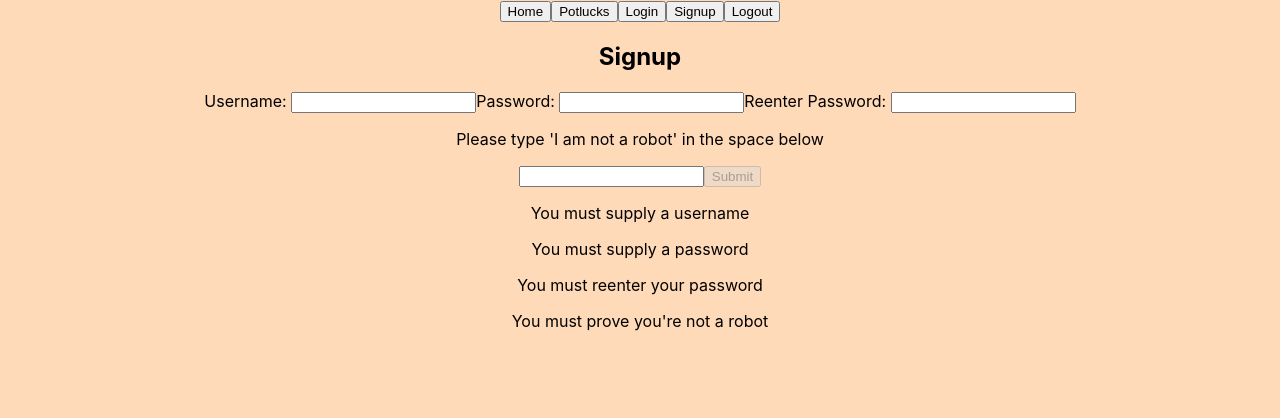
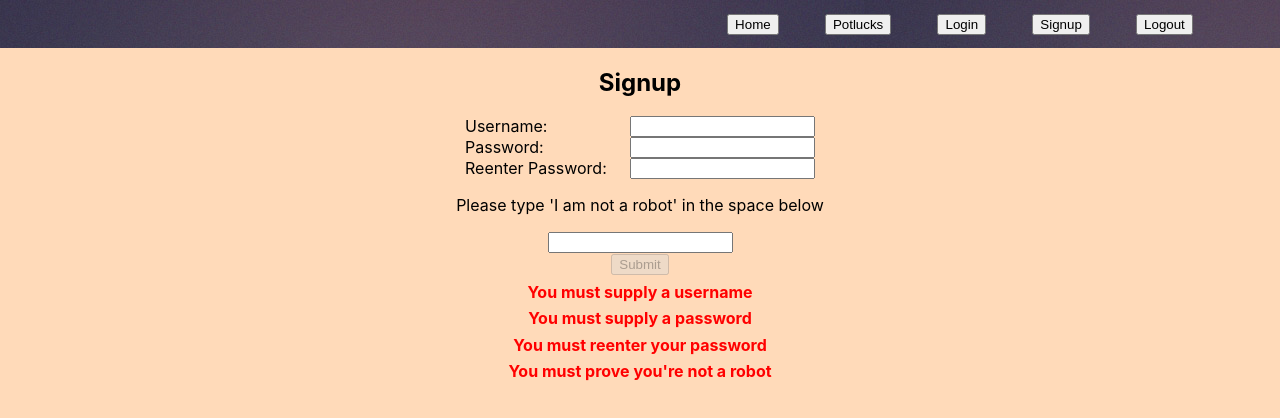
Before and after one commit to bw-potluck-planner-01/frontend, a React (Create React App) app: page /signup in a window 1280 px wide. Shown: the top 418 px of the page. Built offline with nearby package versions, Linux system fonts and the light colour scheme.

Commit message:
Implemented styling on Header

```diff
--- a/src/components/Header.js
+++ b/src/components/Header.js
@@ -1,16 +1,31 @@
 import React from 'react'
 import {Link} from 'react-router-dom'
+import styled from 'styled-components'
+import pic from '../assets/pic11.jpg'
 
 function Header () {
-    return <header>
-        <nav>
+    return <Heading>
+        <Headnav>
             <Link classname='null' to='/'><button>Home</button></Link>
             <Link classname='null' to='/potluck'><button>Potlucks</button></Link>
             <Link classname='null' to='/login'><button>Login</button></Link>
             <Link classname='null' to='/signup'><button>Signup</button></Link>
-            <button className='logout'>Logout</button>
-        </nav>
-    </header>
+            <Link><button>Logout</button></Link>
+        </Headnav>
+    </Heading>
 }
 
 export default Header
+
+const Headnav = styled.nav`
+    width: 40%;
+    display: flex;
+    justify-content: space-around;
+    margin: 1% 5%;
+`
+
+const Heading = styled.header`
+    display: flex;
+    justify-content: flex-end;
+    background: url(${pic})
+`
--- a/src/components/Signup.js
+++ b/src/components/Signup.js
@@ -1,6 +1,7 @@
 import React, {useEffect, useState} from 'react';
 import { reach } from 'yup'
 import schema from '../validation/SignupSchema'
+import styled from 'styled-components';
 
 const initialFormValues = {
     username: '',
@@ -49,21 +50,40 @@ function Signup (){
     return <div className='signup'>
         <h2>Signup</h2>
         <form onSubmit={{handleClick}}>
+            <Formdiv>
                 <label htmlFor='username'>Username: </label>
                 <input id='username' name='username' value={formValues.username} onChange={handleChange} />
+            </Formdiv>
+            <Formdiv>
                 <label htmlFor='password'>Password: </label>
                 <input id='password' name='password' value={formValues.password} onChange={handleChange} />
+            </Formdiv>
+            <Formdiv>
                 <label htmlFor='password2'>Reenter Password: </label>
                 <input id='password2' name='password2' value={formValues.password2} onChange={handleChange} />
+            </Formdiv>
                 <p>Please type 'I am not a robot' in the space below</p>
                 <input name='robot' value={formValues.robot} onChange={handleChange} />
-            <button disabled={disabled}>Submit</button>
+                <div><button disabled={disabled}>Submit</button></div>
         </form>
-        <p>{errors.username}</p>
-        <p>{errors.password}</p>
-        <p>{errors.password2}</p>
-        <p>{errors.robot}</p>
+        <Ep>{errors.username}</Ep>
+        <Ep>{errors.password}</Ep>
+        <Ep>{errors.password2}</Ep>
+        <Ep>{errors.robot}</Ep>
     </div>
 }
 
 export default Signup
+
+const Formdiv = styled.div`
+    width: 350px;
+    display: flex;
+    justify-content: space-between;
+    margin: 0 auto;
+`
+
+const Ep = styled.p`
+    color: red;
+    font-weight: bold;
+    margin: 0.5%;
+`
```
Lines whose indentation alone changed are shown as unchanged.
